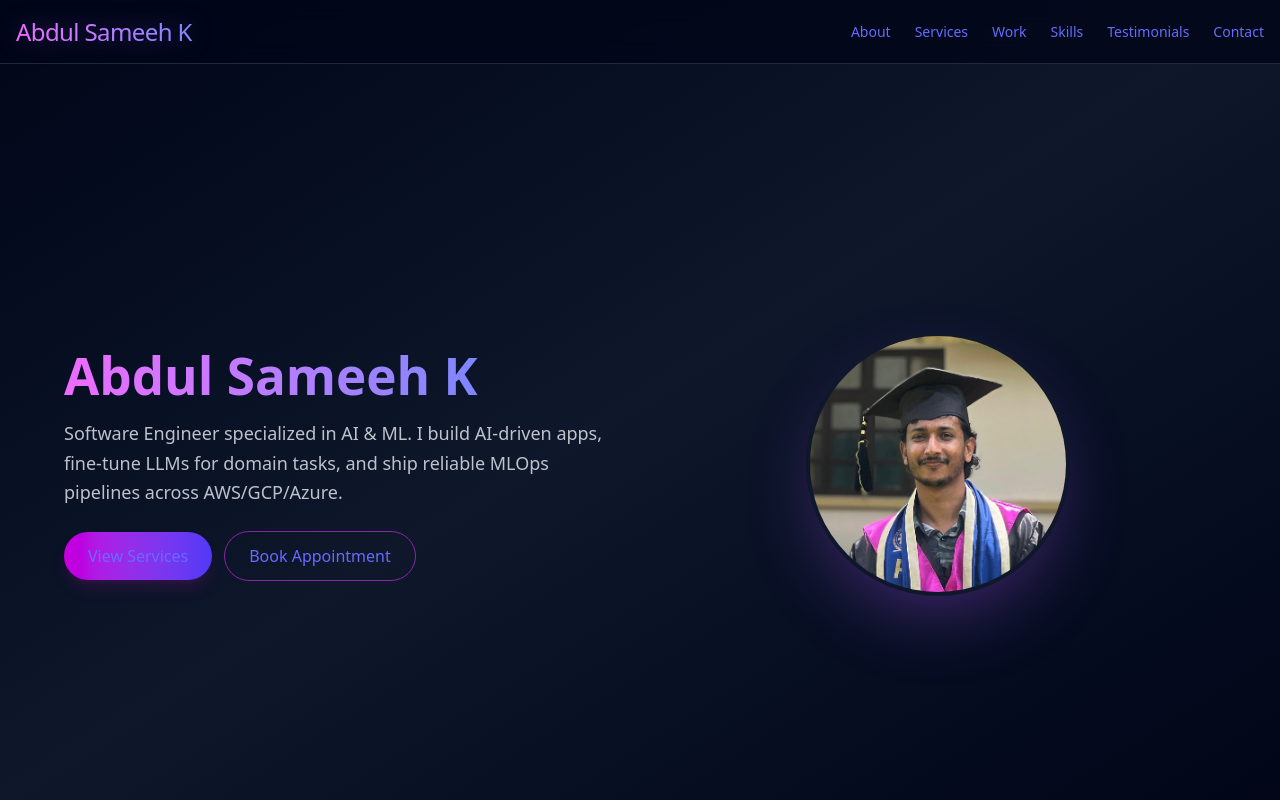
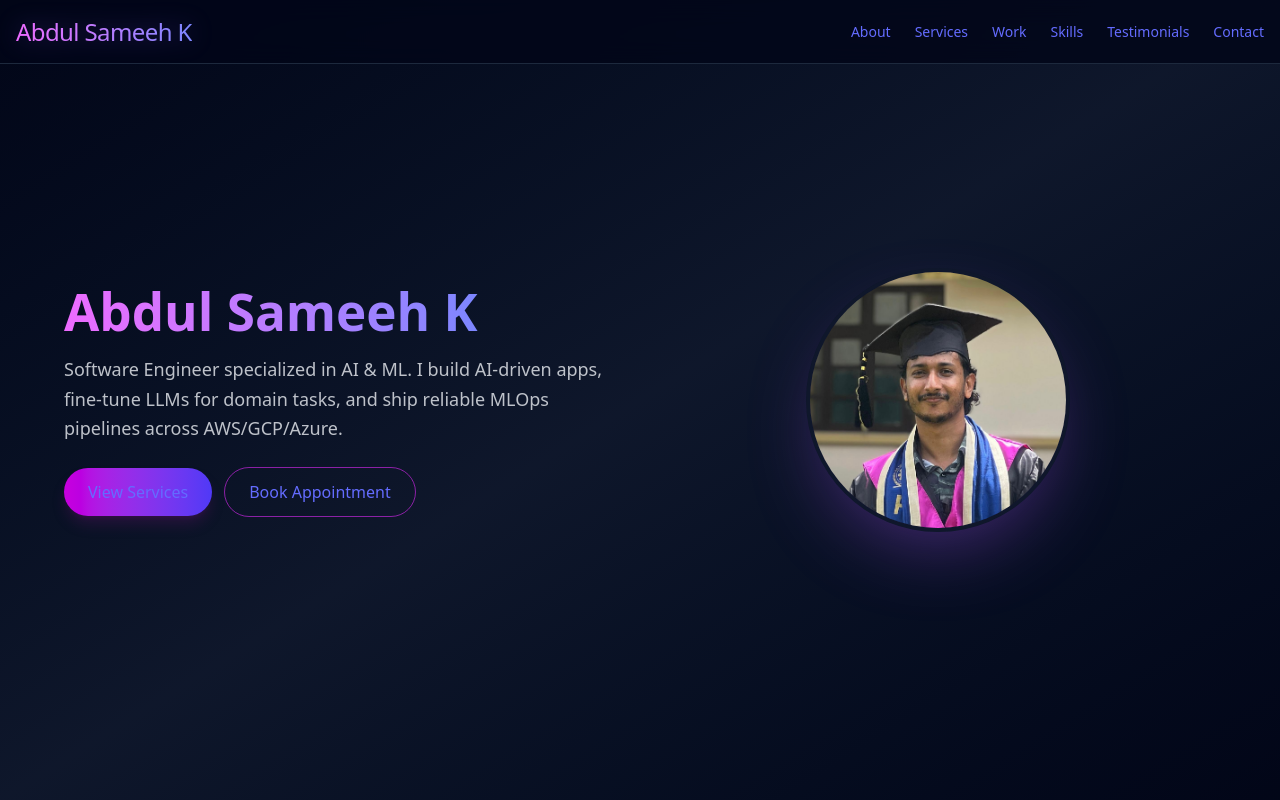
Before and after one commit to Sameeh07/Portfolio, a React (Vite) app: page /#home in a window 1280 px wide. Shown: the top 800 px of the page. Built offline with nearby package versions, Linux system fonts and the light colour scheme.

Commit message:
Update App.jsx

```diff
--- a/src/App.jsx
+++ b/src/App.jsx
@@ -183,7 +183,8 @@ export default function App() {
       <main
         ref={scrollRef}
         id="page"
-        className="flex-1 scroll-smooth pt-16"
+        className="flex-1 snap-y snap-proximity overflow-y-auto overflow-x-hidden scroll-smooth pt-16"
+  style={{ height: '100vh' }}
       >
         {/* Hero */}
         <section id="home" className="min-h-screen snap-start flex items-center">
```
